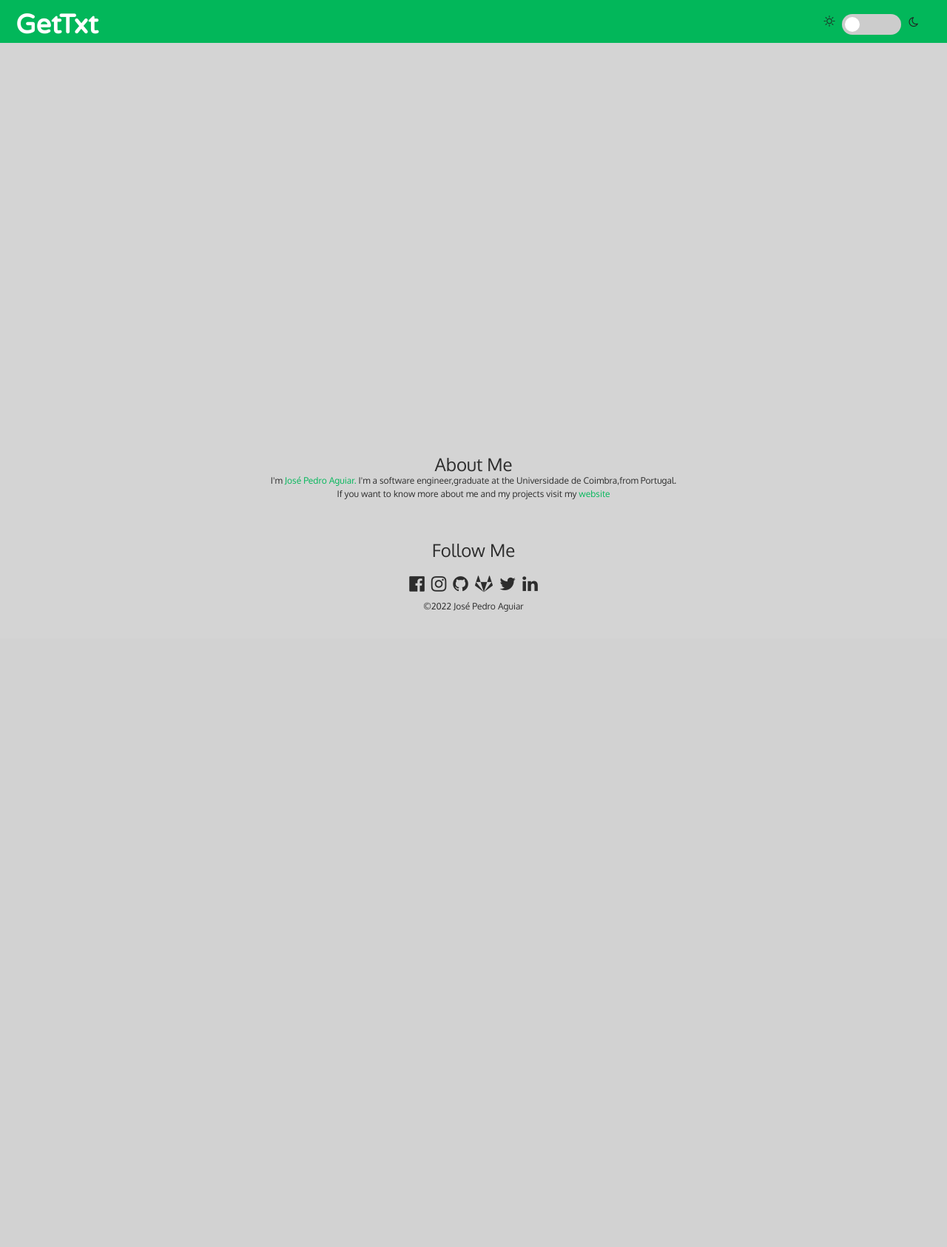
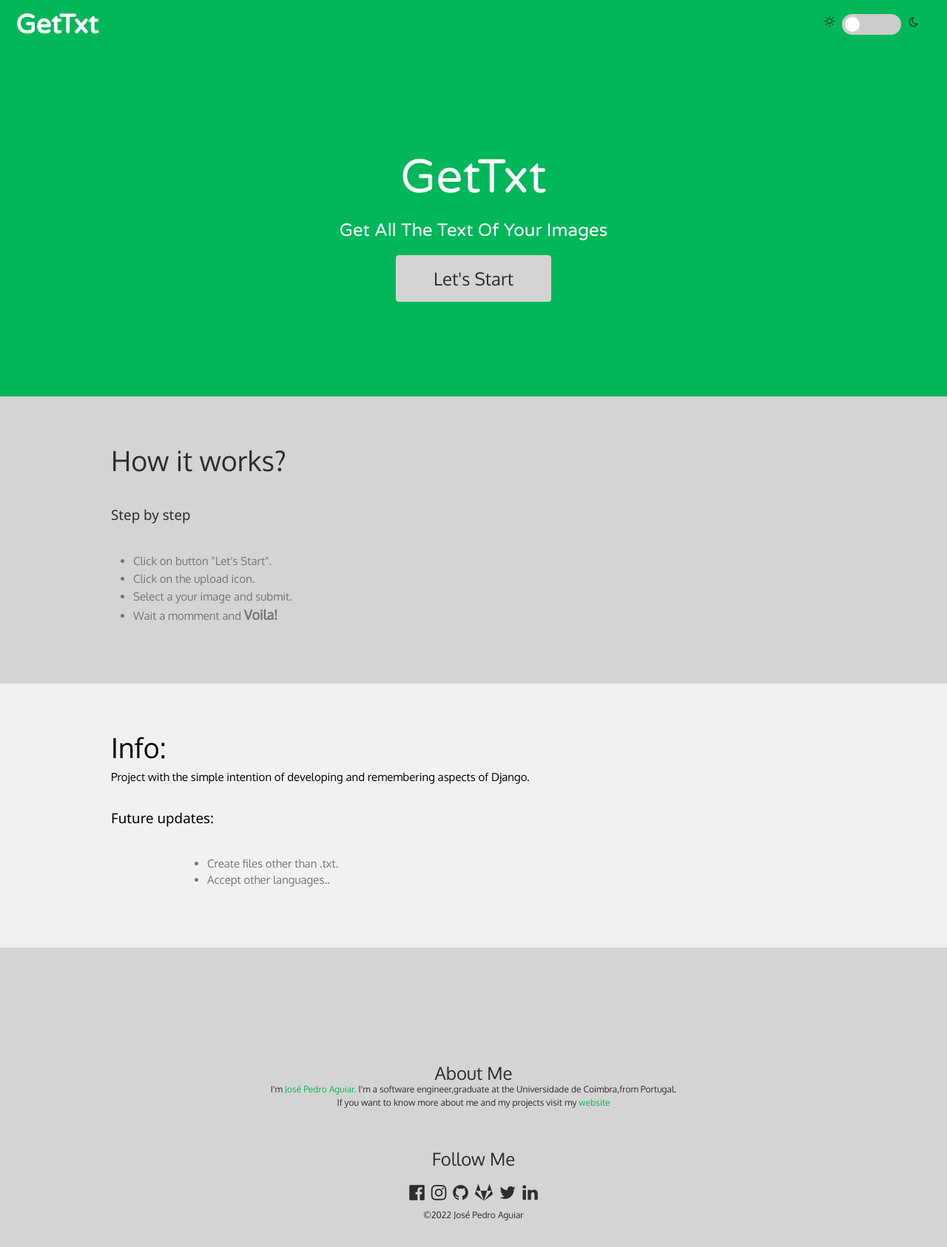
Before and after one commit to josePedroAguiar/ImgToTxt, a Django app: page / in a window 1280 px wide. Shown: the whole page at 74% size. Before the commit the page ends 827 px from the top, so only its background shows below. Run offline with Django 4.2, Linux system fonts and the light colour scheme; some libraries are stand-ins or nearby versions.

Commit message:
Add Main page

```diff
--- a/convert/views.py
+++ b/convert/views.py
@@ -1,6 +1,12 @@
 from django.shortcuts import render, redirect
 from django.core.files.storage import FileSystemStorage
 import os
+# Import mimetypes module
+import mimetypes
+# import os module
+import os
+# Import HttpResponse module
+from django.http.response import HttpResponse
 try:
     from PIL import Image
 except ImportError:
@@ -17,7 +23,7 @@ import pytesseract
 def home(request):
 
     if request.method == 'POST':
-        try:
+
             if request.FILES['myfile']:
                 myfile = request.FILES['myfile']
                 fs = FileSystemStorage()
@@ -26,7 +32,6 @@ def home(request):
                 texto=pytesseract.image_to_string(Image.open(filename),lang='eng')
                 os.remove(filename)
                 return  render(request, 'next.html', {"texto": texto})
-        except:
             return render(request, 'home.html', {"error": 'Passwords did not match'})
     else:
         return render(request, 'home.html', {"error": 'Passwords did not match'})
@@ -34,3 +39,24 @@ def home(request):
 def next(request):
     texto=""
     return render(request,'next.html',{"texto":texto})
+
+def start(request):
+    return render(request, 'start.html')
+
+def download(request):
+    # Define Django project base directory
+    BASE_DIR = os.path.dirname(os.path.dirname(os.path.abspath(__file__)))
+    # Define text file name
+    filename = '/test.txt'
+    # Define the full file path
+    filepath = BASE_DIR + filename
+    # Open the file for reading content
+    path = open(filepath, 'r')
+    # Set the mime type
+    mime_type, _ = mimetypes.guess_type(filepath)
+    # Set the return value of the HttpResponse
+    response = HttpResponse(path, content_type=mime_type)
+    # Set the HTTP header for sending to browser
+    response['Content-Disposition'] = "attachment; filename=%s" % filename
+    # Return the response value
+    return response
--- a/imgToTxt/urls.py
+++ b/imgToTxt/urls.py
@@ -19,6 +19,8 @@ from convert import views
 
 urlpatterns = [
     path('admin/', admin.site.urls),
-    path('', views.home,name='home'),
+    path('', views.start,name='start'),
+    path('start/', views.home,name='home'),
     path('next/', views.next,name='next'),
+    path('download/', views.download,name='download',),
 ]
--- a/templates/base.html
+++ b/templates/base.html
@@ -50,24 +50,25 @@
         --note : #02b75a;
         --bbg: #d4d4d4;
         color: black;
+        --per:0%;
+
     }
+    .darkmode {
 
-
-    .darkmode {
-        --bg:  #212121;
+        /*#212121;*/
+        --bg:#02b75a;
         --txt: #ffffff;
         --txt2: #02b75a;
-        --txt2-nav: #02b75a;
+        --txt2-nav: #212121;
         --bbg: #292929;
         color: white;
+        --per:100%;
     }
     h1{
         font-family: 'Oxygen',sans-serif;
-        color: var(--txt);
     }
     h1{
         font-family: 'Oxygen',sans-serif;
-        color:#FFFFFF ;
     }
     .foote i{
         color: var(--txt);
@@ -173,11 +174,11 @@
     }
 
     input:checked + .slider {
-        background-color: var(--txt2);
+        background-color: #212121;
     }
 
     input:focus + .slider {
-        box-shadow: 0 0 1px var(--txt2);
+        box-shadow: 0 0 1px #212121;
     }
 
     input:checked + .slider:before {
@@ -253,5 +254,6 @@
             disableDarkMode();
         }
     });
+
 </script>
 <script src="https://cdn.jsdelivr.net/npm/bootstrap@5.1.3/dist/js/bootstrap.bundle.min.js" integrity="sha384-ka7Sk0Gln4gmtz2MlQnikT1wXgYsOg+OMhuP+IlRH9sENBO0LRn5q+8nbTov4+1p" crossorigin="anonymous"></script>
--- a/templates/home.html
+++ b/templates/home.html
@@ -51,6 +51,7 @@
 </div>
 </body>
 <style>
+
     *{
         margin:0;
         padding:0;
@@ -62,6 +63,30 @@
     body{
         position:relative;
 
+    }
+    :root {
+
+        --bg: #02b75a;
+        --txt: #2d2d2d;
+        --txt-1: black;
+        --txt2: #02b75a;
+        --txt2-nav: #212121;
+        --note : #02b75a;
+        --bbg: #d4d4d4;
+        color: black;
+        --per:0%;
+
+    }
+    .darkmode {
+
+        /*#212121;*/
+        --bg:#212121;
+        --txt: #ffffff;
+        --txt2: #02b75a;
+        --txt2-nav: #212121;
+        --bbg: #292929;
+        color: white;
+        --per:100%;
     }
 
     .close{
--- a/templates/nav.html
+++ b/templates/nav.html
@@ -7,15 +7,15 @@
     <nav class="navbar navbar-expand-lg navbar-dark">
     <div class="container-fluid">
 
-        <a class="navbar-brand" href="{% url 'home' %}" style=" display: inline-flex;font-size:34px; margin-top: -10px;font-family: 'Varela Round';">
+        <a class="navbar-brand" href="{% url 'start' %}" style=" display: inline-flex;font-size:34px; margin-top: -10px;font-family: 'Varela Round';">
 
          <i>
              <script src="https://cdn.lordicon.com/lusqsztk.js"></script>
             <script src="https://cdn.lordicon.com/lusqsztk.js"></script>
             <lord-icon src="https://cdn.lordicon.com/rwzqttux.json" colors="primary:#ffffff"
-                    style="color:white;width:50px;height:50px;transform: rotate(-6deg); margin-right: 10px"></lord-icon>
+                    style="width:50px;height:50px;transform: rotate(-6deg); margin-right: 10px"></lord-icon>
         </i>
-            <h2 style="display: inline-flex; font-family:'Varela Round',sans-serif;font-size: 36px;margin-top: 10px;margin-bottom:-10px "><b>GetTxt</b></h2></a>
+            <h2 style="display: inline-flex; font-family:'Varela Round',sans-serif;font-size: 36px;margin-top: 10px;margin-bottom:-10px;"><b>GetTxt</b></h2></a>
 
         <button class="navbar-toggler" type="button" data-bs-toggle="collapse" data-bs-target="#navbarNav" aria-controls="navbarNav" aria-expanded="false" aria-label="Toggle navigation">
             <span class="navbar-toggler-icon"></span>
@@ -28,7 +28,7 @@
                     </li>
                   </span>
                 <li class="nav-item ml-1 " style="padding-left:10px;padding-right:10px;">
-                    <span class="w3-hide-large"><p style="margin-bottom: 2px">Darkmode</p></span>
+                    <span class="w3-hide-large"><p style="margin-bottom: 2px;font-weight: bolder">Darkmode</p></span>
                     <div class="value" id="onOffSwitch">
                         <div class="onoffswitch">
                             <label class="switch">
--- /dev/null
+++ b/templates/start.html
@@ -0,0 +1,100 @@
+
+{% extends 'nav.html' %}
+{% block content %}
+<!-- Header -->
+<header class="w3-container w3-center" style=" padding:128px 16px;">
+    <script src="https://cdn.lordicon.com/lusqsztk.js"></script>
+
+    <h1 class="w3-margin w3-jumbo" style="font-family:'Varela Round',sans-serif;">GetTxt</h1>
+    <p class="w3-xlarge" style="font-family:'Varela Round',sans-serif;">Get All The Text Of Your Images</p>
+    <a href="{% url 'home' %}">
+    <div>
+    <lord-icon id="click"
+            src="https://cdn.lordicon.com/iifryyua.json"
+            trigger="loop" colors="primary:#D4D4D4"
+            delay="250"
+            style="width:250px;height:250px">
+    </lord-icon>
+    <button type="button" class="btn btn-primary style" style="background-color:var(--bbg); color: var(--txt);border-color: var(--bbg);padding-left: 50px;padding-right: 50px;padding-top: 12.5px;padding-bottom: 12.5px; font-size: 24px">Let's Start</button>
+    </div>
+    </a>
+</header>
+
+<!-- First Grid -->
+<div class="w3-row-padding w3-padding-64 w3-container" style="color: var(--txt)">
+    <div class="w3-content">
+        <div class="w3-twothird">
+            <h1>How it works?</h1>
+            <h5 class="w3-padding-32">Step by step</h5>
+
+            <ul class="w3-text-grey">
+                <li style="line-height: 24px">Click on button "Let's Start".</li>
+                <li style="line-height: 24px">Click on the upload icon.</li>
+                <li style="line-height: 24px">Select a your image and submit.</li>
+                <li style="line-height: 24px">Wait a momment and <b style="font-weight: bolder; font-size: 18px">Voila!</b></li>
+            </ul>
+        </div>
+
+        <div class="w3-third w3-center">
+            <script src="https://cdn.lordicon.com/lusqsztk.js"></script>
+            <lord-icon id="container"
+                    src="https://cdn.lordicon.com/buczzbzt.json"
+                        trigger="loop"
+                        delay="250"
+                       colors="primary:#000000"
+                    style="width:300px;height:300px;">
+            </lord-icon>
+        </div>
+    </div>
+</div>
+
+<!-- Second Grid -->
+<div class="w3-row-padding w3-light-grey w3-padding-64 w3-container" style="filter:invert(var(--per))">
+    <div class="w3-content">
+        <div class="w3-third w3-center">
+            <script src="https://cdn.lordicon.com/lusqsztk.js"></script>
+            <lord-icon
+                    src="https://cdn.lordicon.com/hvnymaak.json"
+                    trigger="loop"
+                    colors="primary:#000000"
+                    style="width:250px;height:250px">
+            </lord-icon>        </div>
+        <h1>Info:</h1>
+
+        Project with the simple intention of developing and remembering aspects of Django.
+        <h5 class="w3-padding-32">Future updates:</h5>
+        <ul class="w3-text-grey" style="margin-left: 100px">
+            <li>
+        Create files other than .txt.</li>
+            <li>Accept other languages..</li>
+        </ul>
+        <div class="w3-twothird">
+
+        </div>
+    </div>
+</div>
+
+
+
+</body>
+<style>
+header{
+
+   background-color:#02B75A;
+
+    /*background: rgb(2,0,36);
+    background: linear-gradient(31deg, rgba(2,0,36,1) 0%, rgba(2,99,65,1) 36%, rgba(2,99,65,1) 36%, rgb(2,183,90) 100%);
+    background: rgb(156,182,169);
+    background: linear-gradient(31deg, #9cb6a9 0%, rgba(51,197,122,1) 23%, rgba(2,183,90,1) 57%);*/
+}
+nav{
+background-color: transparent;
+}
+#click{
+   filter: invert(var(--per));
+}
+#container{
+   filter: invert(var(--per));
+}
+</style>
+{% endblock %}
```
Also changed, not shown: templates/codigozinho.js (deleted, +0 -50 lines), templates/next.html (+17 -48 lines).
